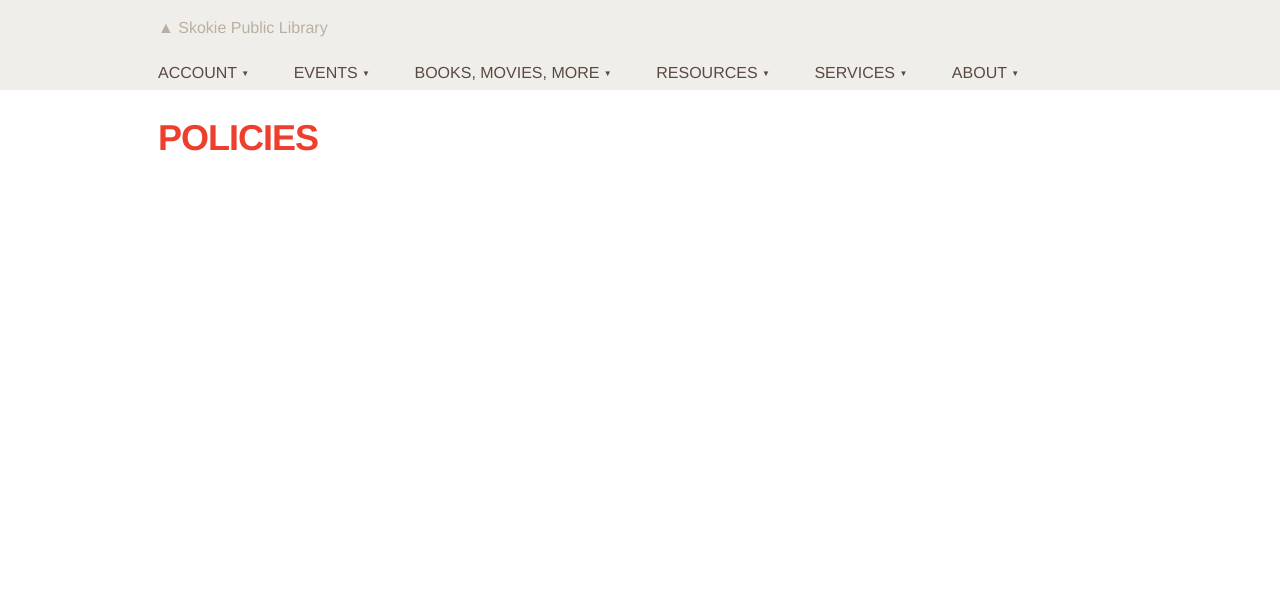
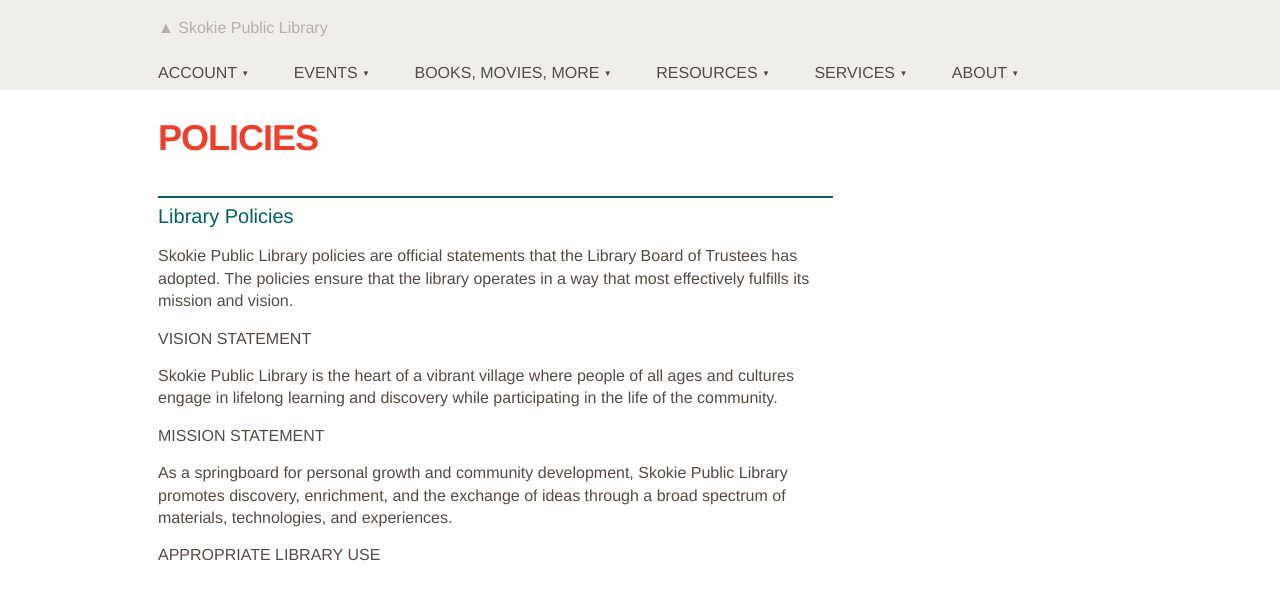
Before and after one commit to skokielibrary/spl-content, a Jekyll site: the page built from _content/christie/about--policies.markdown, in a window 1280 px wide. Shown: the top 600 px of the page. Built offline with Jekyll 4.4.1, drawn with Linux system fonts in a browser that asks for light colours.

Commit message:
Updated about--policies.markdown

```diff
--- a/_content/christie/about--policies.markdown
+++ b/_content/christie/about--policies.markdown
@@ -1,4 +1,19 @@
 ---
 layout: page
 title: Policies
+published: true
 ---
+
+##Library Policies
+
+Skokie Public Library policies are official statements that the Library Board of Trustees has adopted. The policies ensure that the library operates in a way that most effectively fulfills its mission and vision.
+
+###Vision Statement
+
+Skokie Public Library is the heart of a vibrant village where people of all ages and cultures engage in lifelong learning and discovery while participating in the life of the community.
+
+###Mission Statement
+
+As a springboard for personal growth and community development, Skokie Public Library promotes discovery, enrichment, and the exchange of ideas through a broad spectrum of materials, technologies, and experiences.
+
+###Appropriate Library Use
```
